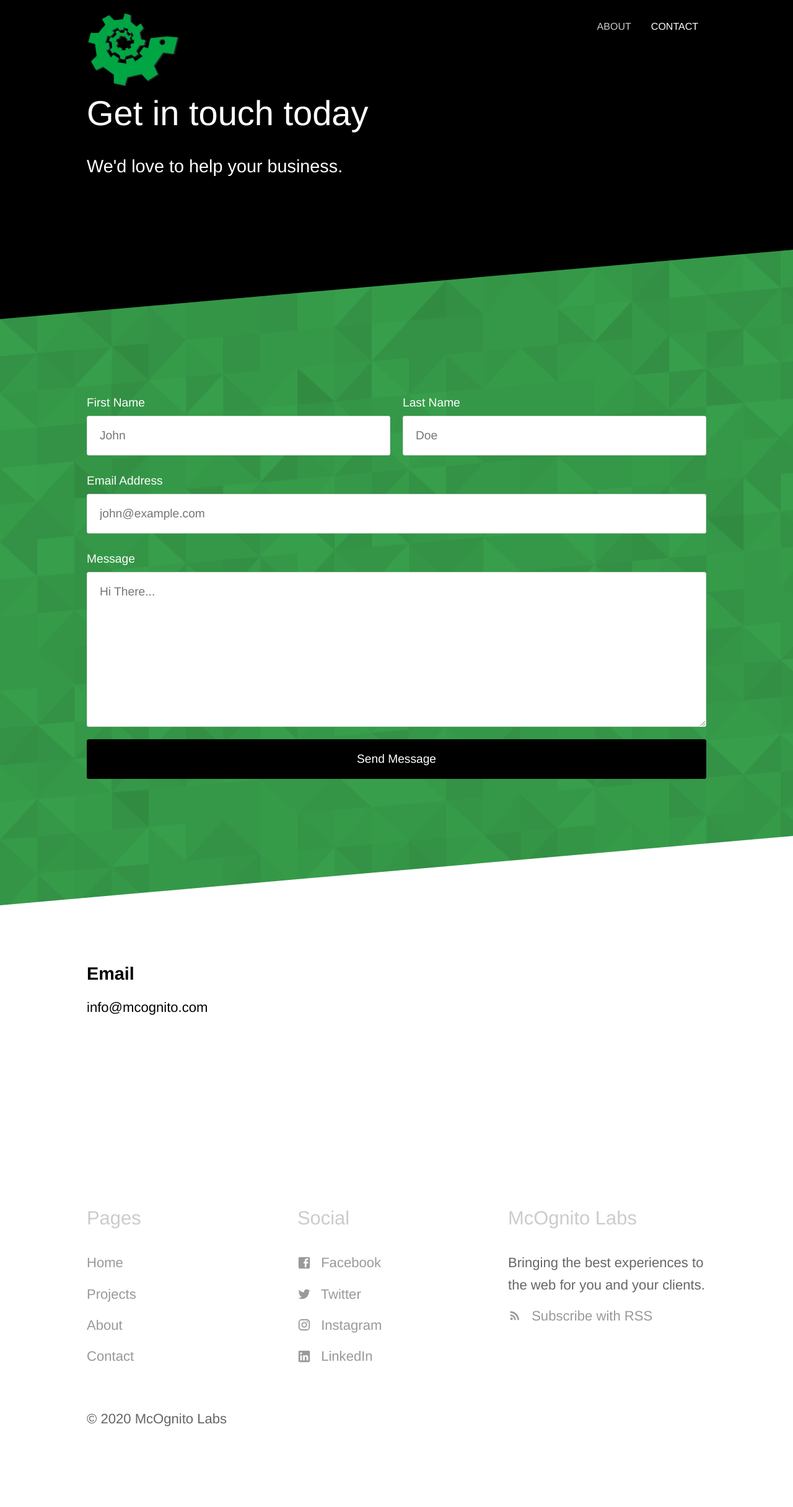
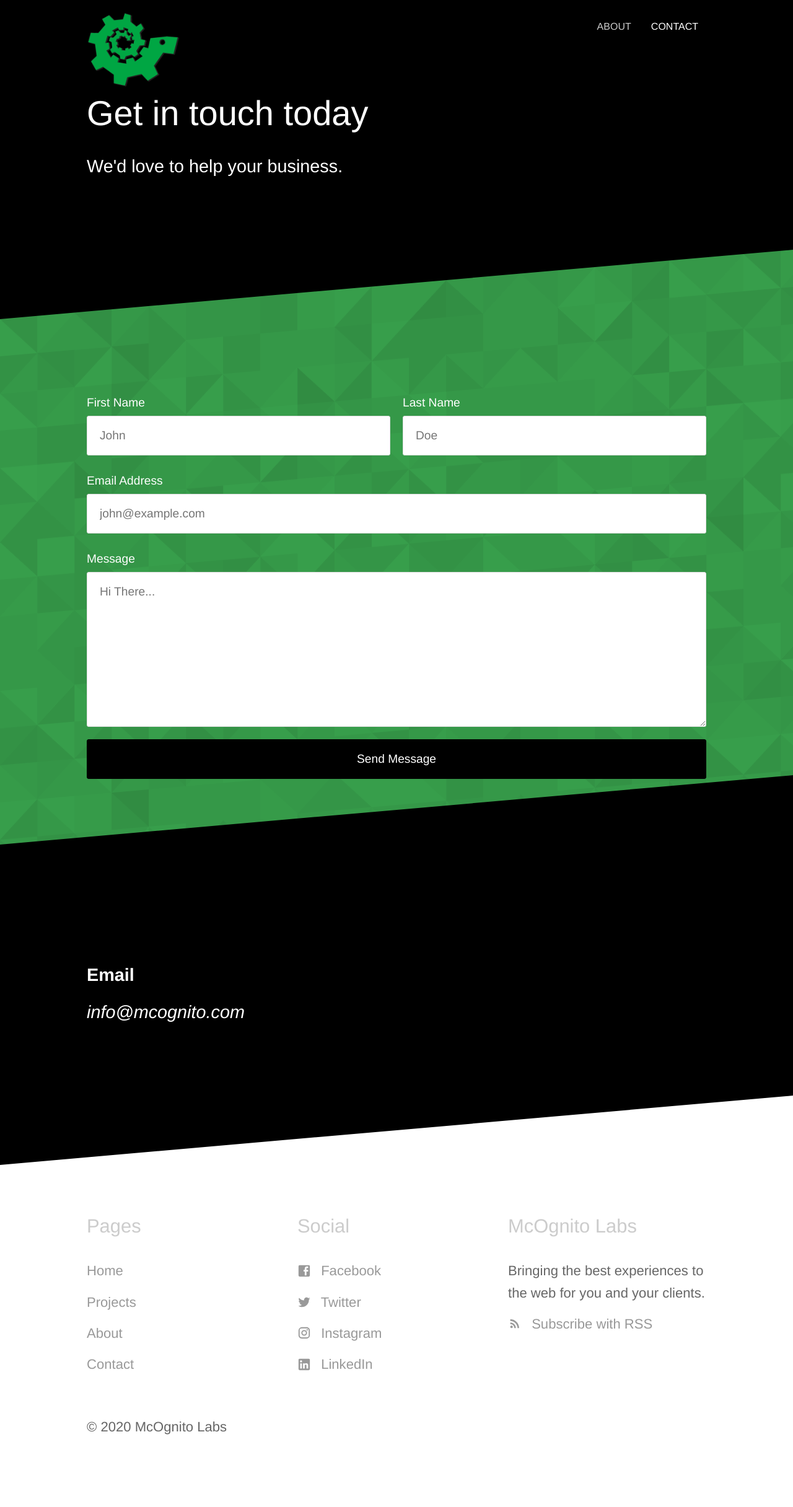
Before and after one commit to mCognitoLabs/mcognito.com, a Jekyll site: the page built from contact.html, in a window 1280 px wide. Shown: the whole page at 62% size. Built offline with Jekyll 4.4.1, drawn with Linux system fonts in a browser that asks for light colours.

Commit message:
Update contact.html

```diff
--- a/contact.html
+++ b/contact.html
@@ -36,7 +36,7 @@ subtitle: We'd love to help your business.
 </section>
 
 
-<section class="diagonal">
+<section class="hero diagonal">
 	<div class="container halves aligned-top">
 
 		<div>
```
